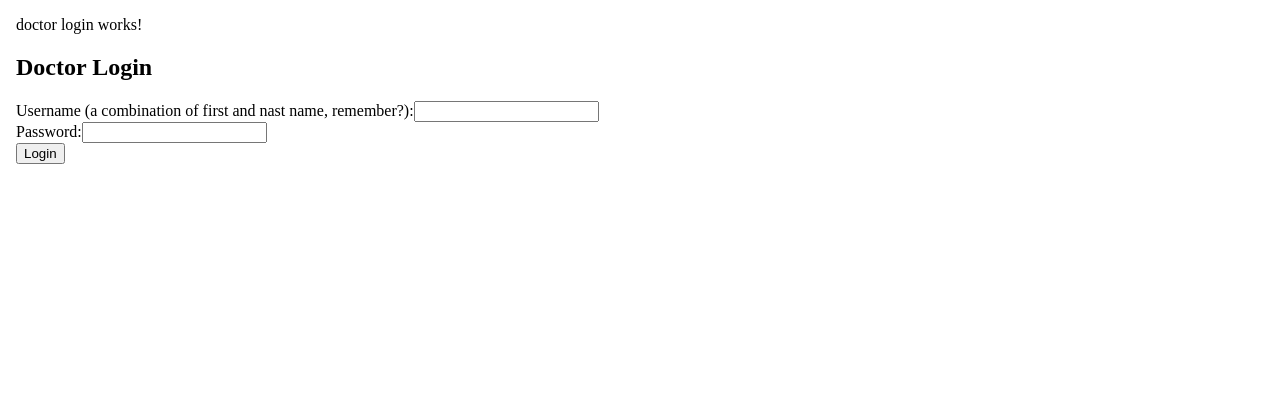
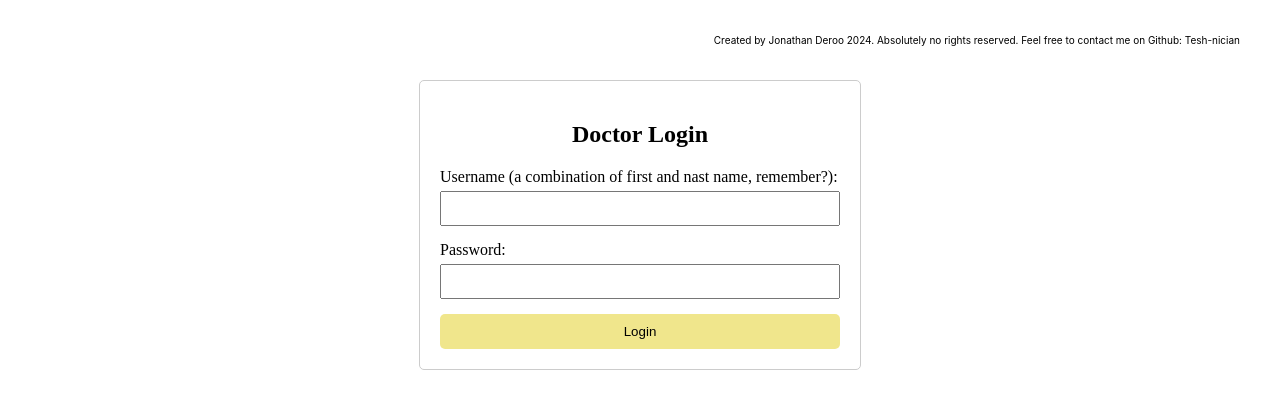
Before and after one commit to Tesh-nician/calibrateYourHealthApp, an Angular app: page /doctor-login in a window 1280 px wide. Shown: the top 408 px of the page. Built offline with nearby package versions, Linux system fonts and the light colour scheme.

Commit message:
Esthetics

```diff
--- a/src/app/admin-login/admin-login.component.css
+++ b/src/app/admin-login/admin-login.component.css
@@ -33,13 +33,13 @@
   .login-container button {
     width: 100%;
     padding: 10px;
-    background-color: #007bff;
-    color: white;
+    background-color: khaki;
+    color: black;
     border: none;
     border-radius: 5px;
     cursor: pointer;
   }
 
   .login-container button:hover {
-    background-color: #0056b3;
+    background-color: sandybrown;
   }
--- a/src/app/admin-login/admin-login.component.html
+++ b/src/app/admin-login/admin-login.component.html
@@ -7,7 +7,7 @@
 
 </head>
 <body>
-    <p>admin-register works!</p>
+
 <div class="login-container">
     <h2>Admin Login</h2>
     <form (ngSubmit)="login()">
--- a/src/app/admin-register/admin-register.component.css
+++ b/src/app/admin-register/admin-register.component.css
@@ -33,13 +33,13 @@
   .container button {
     width: 100%;
     padding: 10px;
-    background-color: #007bff;
-    color: white;
+    background-color: khaki;
+    color: black;
     border: none;
     border-radius: 5px;
     cursor: pointer;
   }
 
   .container button:hover {
-    background-color: #0056b3;
+    background-color: sandybrown;
   }
--- a/src/app/app.component.css
+++ b/src/app/app.component.css
@@ -0,0 +1,20 @@
+footer {
+    display: flex;
+       flex-direction: column;
+
+
+
+     padding: 1rem 2rem;
+     text-align: right;
+     font-size: x-small;
+     font-family: "Inter", -apple-system, BlinkMacSystemFont, "Segoe UI", Roboto,
+       Helvetica, Arial, sans-serif, "Apple Color Emoji", "Segoe UI Emoji",
+       "Segoe UI Symbol";
+       color: var(--gray-700);
+
+
+     position: right;
+     bottom: 0;
+     left: 0;
+     right: 0;
+   }
--- a/src/app/app.component.html
+++ b/src/app/app.component.html
@@ -1,4 +1,7 @@
+<footer>
+  <p> Created by Jonathan Deroo 2024. Absolutely no rights reserved. Feel free to contact me on Github: Tesh-nician </p>
 
+</footer>
 
 <router-outlet>
 
--- a/src/app/doctor-login/doctor-login.component.css
+++ b/src/app/doctor-login/doctor-login.component.css
@@ -1,60 +1,45 @@
-.dashboard-container {
-  max-width: 900px;
+.login-container {
+  max-width: 400px;
   margin: 0 auto;
   padding: 20px;
   border: 1px solid #ccc;
   border-radius: 5px;
 }
 
-.dashboard-container button {
-  margin: 10px;
+.login-container h2 {
+  text-align: center;
+}
+
+.login-container form div {
+  margin-bottom: 15px;
+}
+
+.login-container label {
+  display: block;
+  margin-bottom: 5px;
+}
+
+.login-container input {
+  width: 100%;
+  padding: 8px;
+  box-sizing: border-box;
+}
+
+.login-container .error-message {
+  color: red;
+  text-align: center;
+}
+
+.login-container button {
+  width: 100%;
   padding: 10px;
-  background-color: #007bff;
-  color: white;
+  background-color: khaki;
+  color: black;
   border: none;
   border-radius: 5px;
   cursor: pointer;
 }
 
-.dashboard-container button:hover {
-  background-color: #0056b3;
+.login-container button:hover {
+  background-color: sandybrown;
 }
-
-.section {
-  margin-bottom: 30px;
-}
-
-.modal {
-  display: block;
-  position: fixed;
-  z-index: 1;
-  left: 0;
-  top: 0;
-  width: 100%;
-  height: 100%;
-  overflow: auto;
-  background-color: rgb(0,0,0);
-  background-color: rgba(0,0,0,0.4);
-}
-
-.modal-content {
-  background-color: #fefefe;
-  margin: 15% auto;
-  padding: 20px;
-  border: 1px solid #888;
-  width: 80%;
-}
-
-.close {
-  color: #aaa;
-  float: right;
-  font-size: 28px;
-  font-weight: bold;
-}
-
-.close:hover,
-.close:focus {
-  color: black;
-  text-decoration: none;
-  cursor: pointer;
-}
--- a/src/app/doctor-login/doctor-login.component.html
+++ b/src/app/doctor-login/doctor-login.component.html
@@ -7,7 +7,7 @@
 
 </head>
 <body>
-    <p>doctor login works!</p>
+
 <div class="login-container">
     <h2>Doctor Login</h2>
     <form (ngSubmit)="login()">
--- a/src/app/home/home.component.html
+++ b/src/app/home/home.component.html
@@ -10,26 +10,7 @@
 <style>
 
 
-    footer {
-     display: flex;
-        flex-direction: column;
 
-
-
-      padding: 1rem 2rem;
-      text-align: left;
-      font-size: smaller;
-      font-family: "Inter", -apple-system, BlinkMacSystemFont, "Segoe UI", Roboto,
-        Helvetica, Arial, sans-serif, "Apple Color Emoji", "Segoe UI Emoji",
-        "Segoe UI Symbol";
-        color: var(--gray-700);
-
-
-      position: right;
-      bottom: 0;
-      left: 0;
-      right: 0;
-    }
 
 
     footer a {
--- a/src/app/patient-login/patient-login.component.css
+++ b/src/app/patient-login/patient-login.component.css
@@ -33,13 +33,13 @@
   .login-container button {
     width: 100%;
     padding: 10px;
-    background-color: #007bff;
-    color: white;
+    background-color: khaki;
+    color: black;
     border: none;
     border-radius: 5px;
     cursor: pointer;
   }
 
   .login-container button:hover {
-    background-color: #0056b3;
+    background-color: sandybrown;
   }
```
